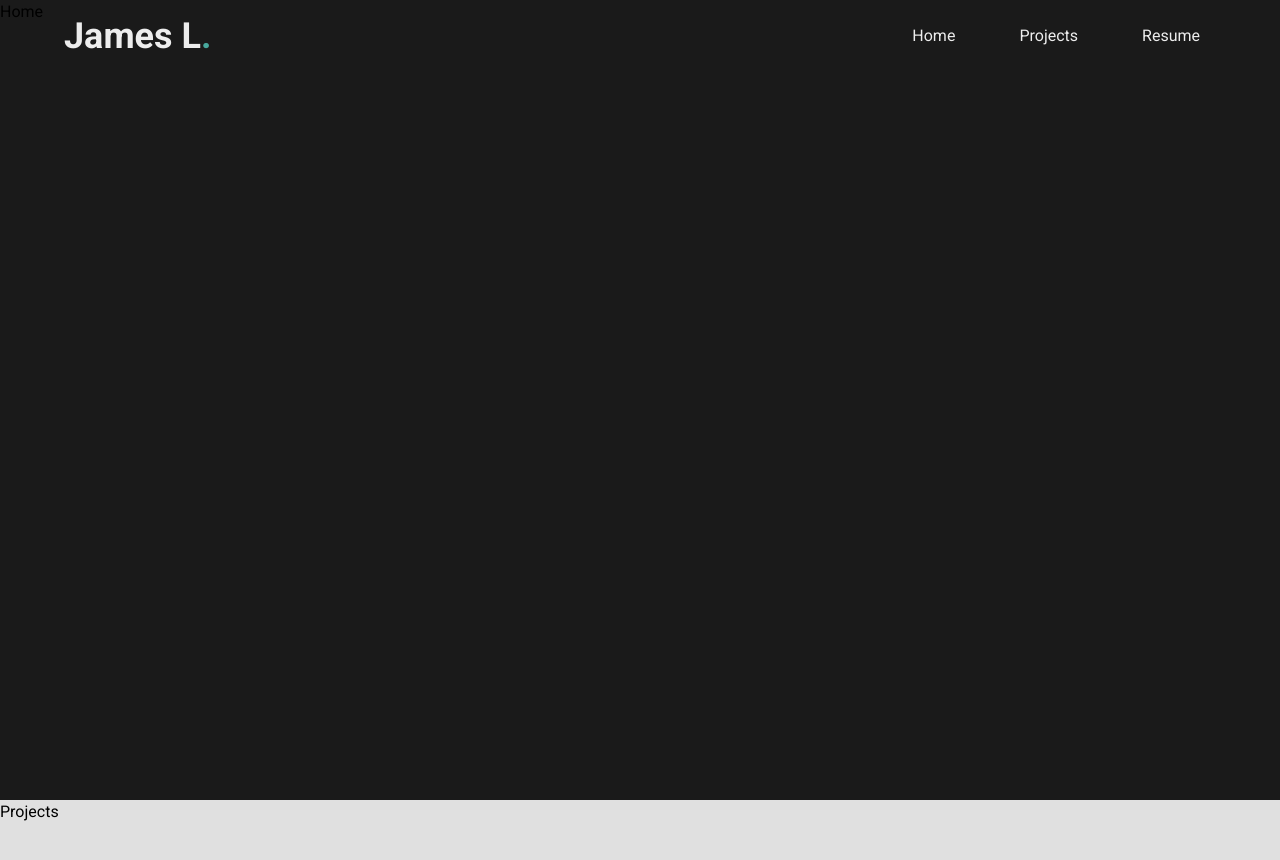
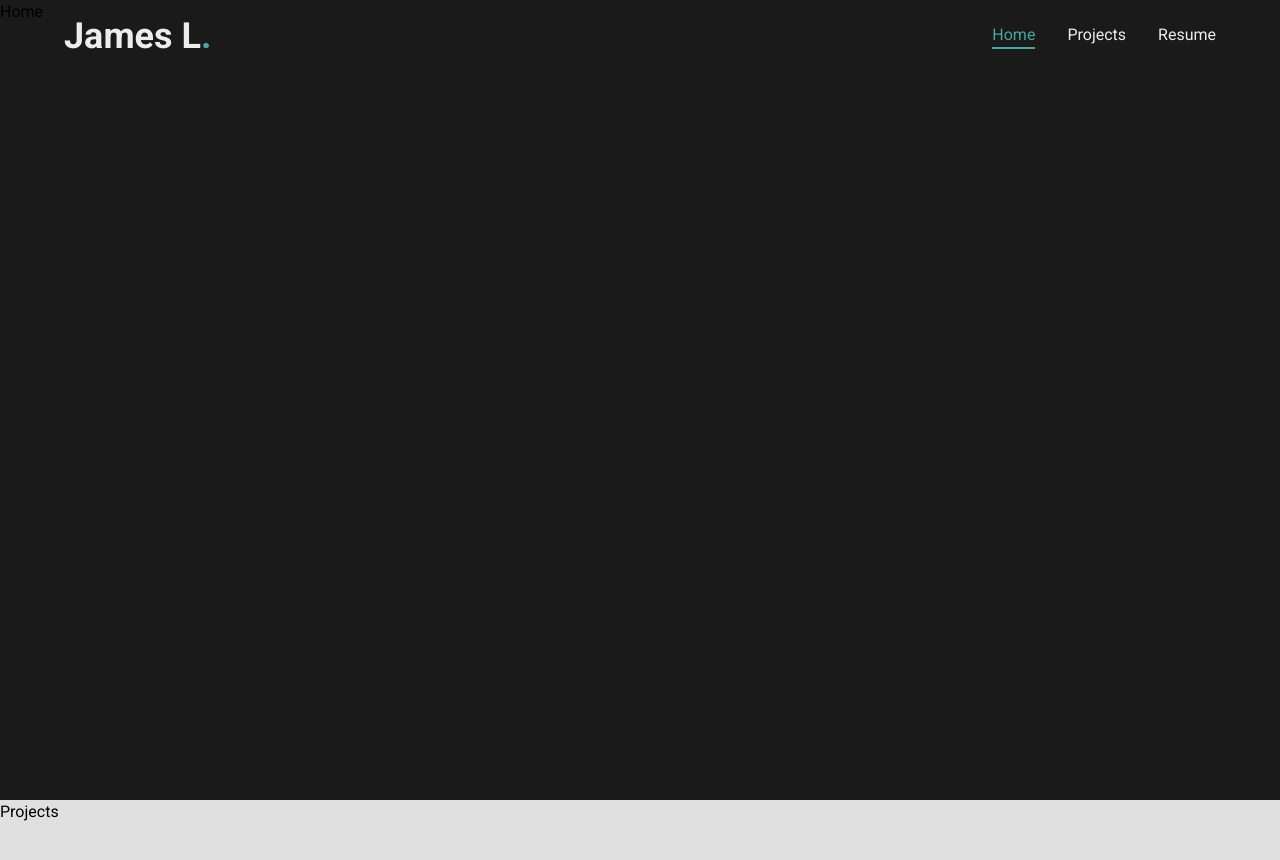
Before and after one commit to Sm3ggl3s/Personal-Portfolio, a React (Vite) app in the folder client/: page / in a window 1280 px wide. Shown: the top 860 px of the page. Built offline with nearby package versions, Linux system fonts and the light colour scheme.

Commit message:
added scroll and section highlight to navbar

```diff
--- a/client/src/components/Navbar.tsx
+++ b/client/src/components/Navbar.tsx
@@ -1,4 +1,4 @@
-import React from 'react';
+import React, { useEffect, useState } from 'react';
 
 
 const links = [
@@ -17,13 +17,47 @@ const links = [
 ]
 
 const Navbar: React.FC = () => {
+  const [activeSection, setActiveSection] = useState<string>('home');
+  const [isScrolled, setIsScrolled] = useState<boolean>(false);
+
+  useEffect(() => {
+    const handleScroll = () => {
+      const scrollPosition = window.scrollY;
+
+      // Toggle navbar shrinking on scroll
+      setIsScrolled(scrollPosition > 50);
+
+      // Detect current section
+      const sections = links.map(link => document.querySelector(link.path));
+      sections.forEach((section, index) => {
+        if (section) {
+          const rect = section.getBoundingClientRect();
+          if (rect.top <= 50 && rect.bottom >= 50) {
+            setActiveSection(links[index].path.substring(1));
+          }
+        }
+      });
+    };
+
+    window.addEventListener('scroll', handleScroll);
+    return () => window.removeEventListener('scroll', handleScroll);
+  }, []);
+
   return (
     <nav className='my-auto flex gap-8'>
       {links.map((link, index) => (
-        <a key={index} href={link.path} className='text-primary text-base mx-4 '>
-          {link.name}
-        </a>
-      ))}
+          <a
+            key={index}
+            href={link.path}
+            className={`text-base ${
+              activeSection === link.path.substring(1)
+                ? 'text-secondary border-b-2 border-secondary'
+                : 'text-primary'
+            }`}
+          >
+            {link.name}
+          </a>
+        ))}
     </nav>
   );
 };
```
